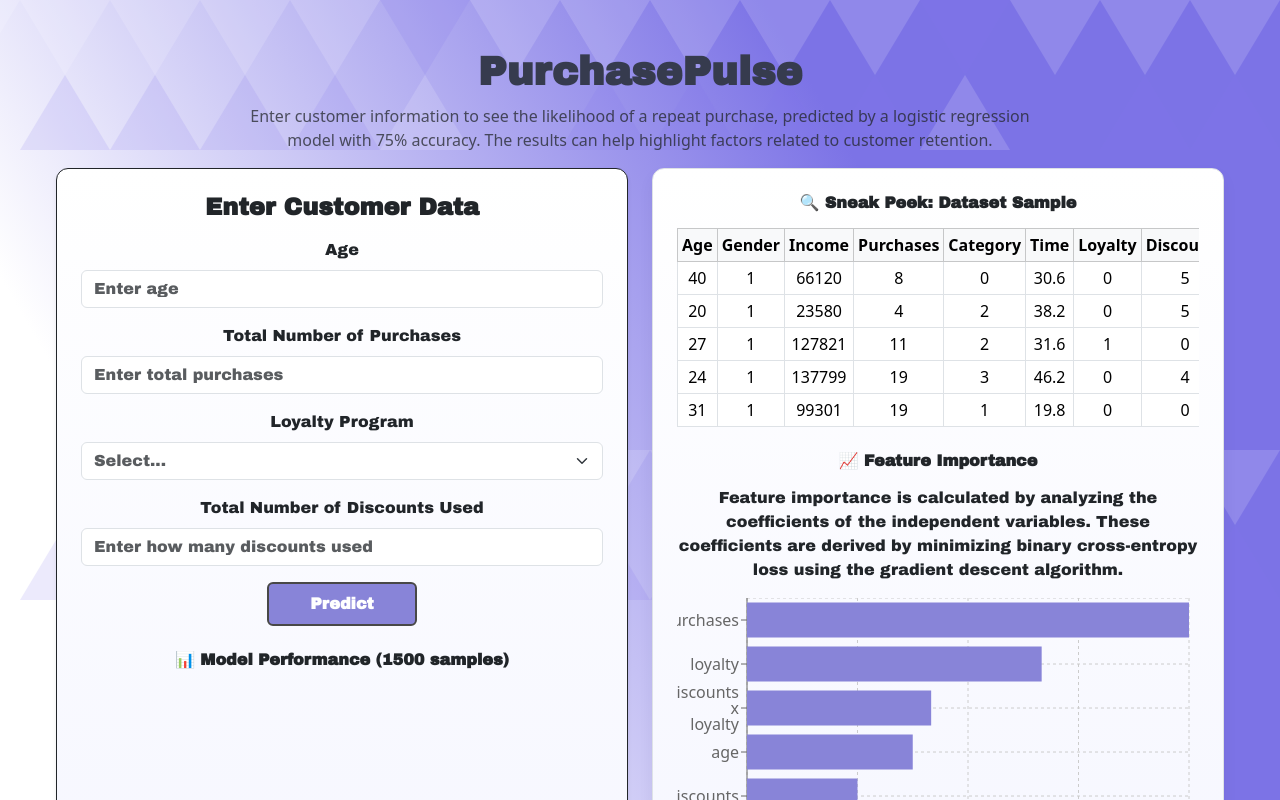
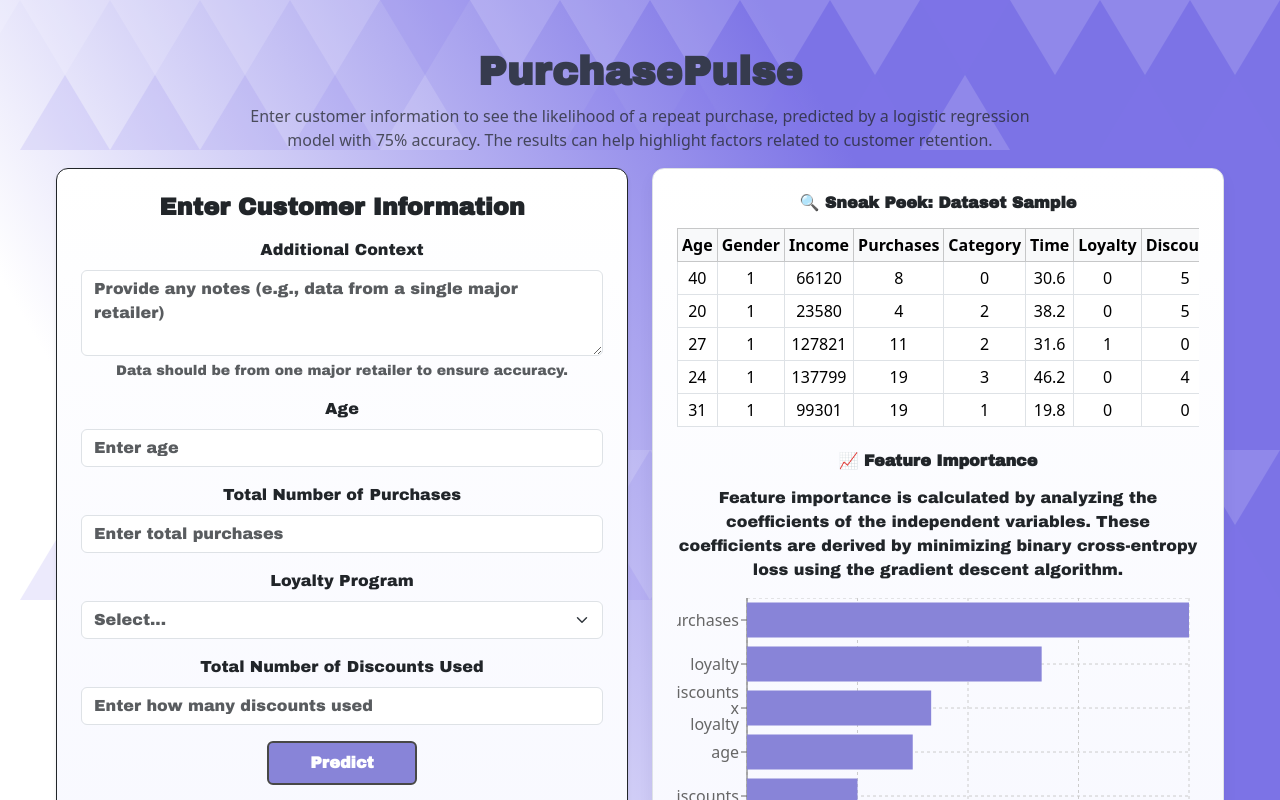
Before and after one commit to adamwalid64/PurchasePulseAI, a React (Vite) app in the folder cust-dashboard/: page / in a window 1280 px wide. Shown: the top 800 px of the page. Built offline with nearby package versions, Linux system fonts and the light colour scheme; no server answers.

Commit message:
Add context textarea and update form heading

```diff
--- a/cust-dashboard/src/App.jsx
+++ b/cust-dashboard/src/App.jsx
@@ -55,7 +55,8 @@ function App() {
     age: '',
     purchases: '',
     loyalty: '',
-    discounts: ''
+    discounts: '',
+    context: ''
   });
 
   const [prediction, setPrediction] = useState(null);
@@ -150,7 +151,21 @@ function App() {
         <div className="col-12 col-md-8 col-lg-6 mb-4">
           <div className="custom-card shadow-sm p-4 border border-dark h-100">
             <form onSubmit={handleSubmit} className="form-container archivo-black-regular">
-              <h4 className="fw-bold mb-3 text-center archivo-black-regular">Enter Customer Data</h4>
+              <h4 className="fw-bold mb-3 text-center archivo-black-regular">Enter Customer Information</h4>
+              <div className="mb-3">
+                <label className="form-label">Additional Context</label>
+                <textarea
+                  className="form-control"
+                  name="context"
+                  rows="3"
+                  value={formData.context}
+                  onChange={handleChange}
+                  placeholder="Provide any notes (e.g., data from a single major retailer)"
+                />
+                <div className="form-text">
+                  Data should be from one major retailer to ensure accuracy.
+                </div>
+              </div>
               <div className="mb-3">
                 <label className="form-label">Age</label>
                 <input type="number" className="form-control" name="age" value={formData.age}
```
